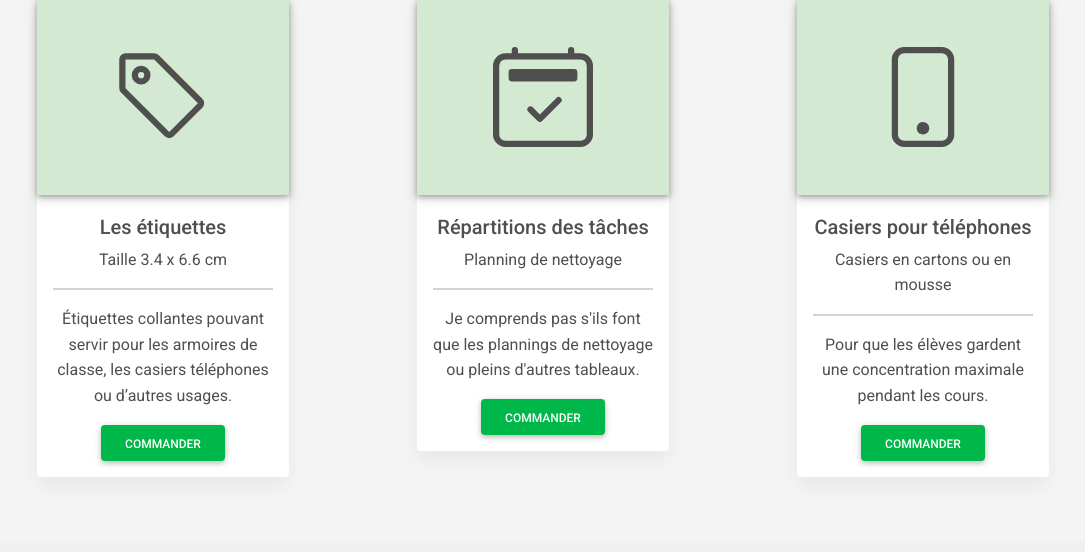
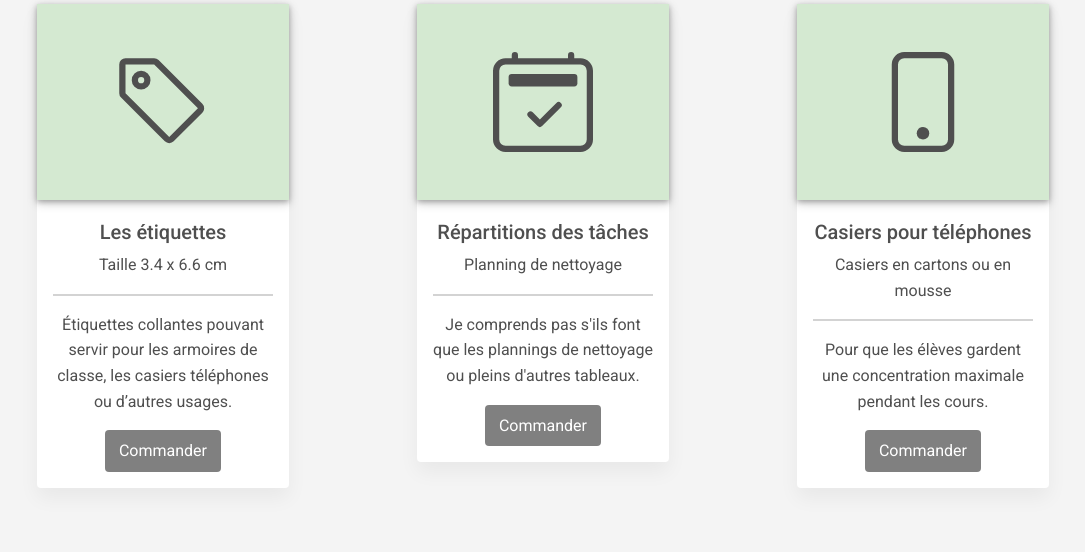
Before and after one commit to cpnv-mediamatique/espace-pao-prog-marie-gianni-nathanael, a PHP site: page /espace-pao/indexconnect.php in a window 1280 px wide. Shown: the part 653-1205 px from the top of the page, without its empty margins (97-1182 px from the left). Before the commit the page ends 1130 px from the top, so only its background shows below. Run offline with PHP 8.4, Linux system fonts and the light colour scheme; data that the repository does not hold is empty; some libraries are stand-ins or nearby versions.

Commit message:
Je commence la partie "autorisations" pour les commandes

```diff
--- a/css/style.css
+++ b/css/style.css
@@ -132,6 +132,28 @@ color: rgb(0, 0, 0) ;
     box-shadow: 0rem 0.2rem 0.5rem rgba(0, 0, 0, 0.1);
 }
 
+.btng{
+    display: inline-block;
+    text-align: center;
+    text-decoration: none;
+    vertical-align: middle;
+    cursor: pointer;
+    -webkit-user-select: none;
+    -moz-user-select: none;
+    -ms-user-select: none;
+    user-select: none;
+    background-color: transparent;
+    border: .125rem solid transparent;
+    padding: .375rem .75rem;
+    border-radius: .25rem;
+    -webkit-transition: color .15s ease-in-out, background-color .15s ease-in-out, border-color .15s ease-in-out, -webkit-box-shadow .15s ease-in-out;
+    transition: color .15s ease-in-out, background-color .15s ease-in-out, border-color .15s ease-in-out, -webkit-box-shadow .15s ease-in-out;
+    transition: color .15s ease-in-out, background-color .15s ease-in-out, border-color .15s ease-in-out, box-shadow .15s ease-in-out;
+    transition: color .15s ease-in-out, background-color .15s ease-in-out, border-color .15s ease-in-out, box-shadow .15s ease-in-out, -webkit-box-shadow .15s ease-in-out;
+    background-color:grey;
+    pointer-events:none;
+}
+
 @media (max-width: 1200px) {
     .arrow-down{
         background-image:none;
--- a/indexconnect.php
+++ b/indexconnect.php
@@ -6,6 +6,8 @@
     <meta name="viewport" content="width=device-width, initial-scale=1, shrink-to-fit=no" />
     <meta http-equiv="x-ua-compatible" content="ie=edge" />
     <title>Material Design for Bootstrap</title>
+    <!-- Jquery -->
+    <script type="text/javascript" src="https://ajax.googleapis.com/ajax/libs/jquery/3.3.1/jquery.min.js"></script>
     <!-- MDB icon -->
     <link rel="icon" href="img/favicon.png" type="image/x-icon" />
     <!-- Font Awesome -->
@@ -16,20 +18,9 @@
     <link rel="stylesheet" href="css/mdb.min.css" />
     <!-- Notre CSS -->
     <link rel="stylesheet" href="css/style.css" />
-    <!-- Jquery -->
-    <script src="https://ajax.googleapis.com/ajax/libs/jquery/3.5.1/jquery.min.js">
-
-    if($("#rang").data("rang")=="Eleve")
-    {
-        $("#testt").attr("style","display:none");
-    }
-
-    console.log($("#rang").data("rang"));
-
-    </script>
 </head>
 <body>
-<div id="rang" data-rang="Eleve"></div>
+<div id="rang" data-rang="Enseignant"></div> <!-- les "autorisations" fonctionnent avec le data-rang, un script vient chercher ce qu'il y a dans data-rang pour rendre possible le clic sur les boutons "commander" -->
     <!-- La NavBar -->
     <div class="container-max-widths">
         <nav class="navbar navbar-dark primary-color retourSansDeco py-0">
@@ -42,7 +33,7 @@
                     <a href="statut.php">Statuts</a>
                     <a class="mx-4" href="commandes.php">Commandes</a>
                     <a href="index.php">
-                        <button type="button" class="btn btn-success">Se déconnecter</button>
+                        <button type="button" class="btn btn-success" style="pointer-events: initial; background-color:#00b74a;">Se déconnecter</button>
                     </a>
                 </div>
             </div>
@@ -80,7 +71,7 @@
                                     <p class="card-text">
                                         Nous nous chargeons de vos impressions avec choix du grammage.
                                     </p>
-                                    <a href="#!" class="btn btn-success">Commander</a>
+                                    <a href="#!" class="btng btn-success btn-enseignant">Commander</a>
                             </div>
                         </div>
                     </div>
@@ -104,7 +95,7 @@
                 <!-- Carte de visites -->
                 <div id="testt" class="col-lg-3 mt-5 order-3 order-lg-3">
                     <div class="card">
-                        <div class="fondVert shadow-1-strong">
+                        <div class="fondVert shadow-1-strong prof">
                             <div class="card-top mt-5 mb-5">
                                 <svg xmlns="http://www.w3.org/2000/svg" width="100" height="100" fill="currentColor"
                                     class="bi bi-card-text fondVert" viewBox="0 0 16 16">
@@ -123,7 +114,7 @@
                                     <p class="card-text">
                                         Des cartes de visite sur mesure, avec des designs et une impression de qualité.
                                     </p>
-                                    <a href="cartesVisite.php" class="btn btn-success">Commander</a>
+                                    <a href="cartesVisite.php" class="btng btn-success">Commander</a>
                             </div>
                         </div>
                     </div>
@@ -154,7 +145,7 @@
                                         téléphones ou d’autres
                                         usages.
                                     </p>
-                                    <a href="etiquettes.php" class="btn btn-success">Commander</a>
+                                    <a href="etiquettes.php" class="btng btn-success">Commander</a>
                             </div>
                         </div>
                     </div>
@@ -184,7 +175,7 @@
                                         Je comprends pas s'ils font que les plannings de nettoyage ou pleins d'autres
                                         tableaux.
                                     </p>
-                                    <a href="#!" class="btn btn-success">Commander</a>
+                                    <a href="#!" class="btng btn-success">Commander</a>
                             </div>
                         </div>
                     </div>
@@ -210,7 +201,7 @@
                                     <p class="card-text">
                                         Pour que les élèves gardent une concentration maximale pendant les cours.
                                     </p>
-                                    <a href="#!" class="btn btn-success">Commander</a>
+                                    <a href="#!" class="btng btn-success">Commander</a>
                             </div>
                         </div><!-- test -->
                     </div>
@@ -230,10 +221,19 @@
     src="https://cdnjs.cloudflare.com/ajax/libs/twitter-bootstrap/4.5.0/js/bootstrap.min.js"></script>
 <!-- MDB core JavaScript -->
 <script type="text/javascript" src="https://cdnjs.cloudflare.com/ajax/libs/mdbootstrap/4.19.1/js/mdb.min.js"></script>
-
 <!-- MDB -->
 <script type="text/javascript" src="js/mdb.min.js"></script>
 <!-- Custom scripts -->
 <script type="text/javascript"></script>
 
+<script>
+$(document).ready(function(){
+    if($("#rang").data("rang")=="Enseignant")
+    {
+        $(".btn-enseignant").attr("style","pointer-events: initial; background-color:#00b74a;");
+    }
+    console.log($("#rang").data("rang"));
+})
+    </script>
+
 </html>
--- a/inscriptionFaite.php
+++ b/inscriptionFaite.php
@@ -36,7 +36,7 @@
 
     <hr size="4px">
     <div class="row ">
-      <div class="col">Pour finaliser votre inscription, nous vous avons envoyer un mail pour vérifier votre adresse.</div>
+      <div class="col">Pour finaliser votre inscription, nous vous avons envoyé un mail pour vérifier votre adresse.</div>
     </div>
     <hr size="4px">
 
--- a/login.php
+++ b/login.php
@@ -116,8 +116,7 @@
 <!-- Bootstrap tooltips -->
 <script type="text/javascript" src="https://cdnjs.cloudflare.com/ajax/libs/popper.js/1.14.4/umd/popper.min.js"></script>
 <!-- Bootstrap core JavaScript -->
-<script type="text/javascript"
-    src="https://cdnjs.cloudflare.com/ajax/libs/twitter-bootstrap/4.5.0/js/bootstrap.min.js"></script>
+<script type="text/javascript" src="https://cdnjs.cloudflare.com/ajax/libs/twitter-bootstrap/4.5.0/js/bootstrap.min.js"></script>
 <!-- MDB core JavaScript -->
 <script type="text/javascript" src="https://cdnjs.cloudflare.com/ajax/libs/mdbootstrap/4.19.1/js/mdb.min.js"></script>
 
```
Also changed, not shown: index.php (+6 -6 lines).
